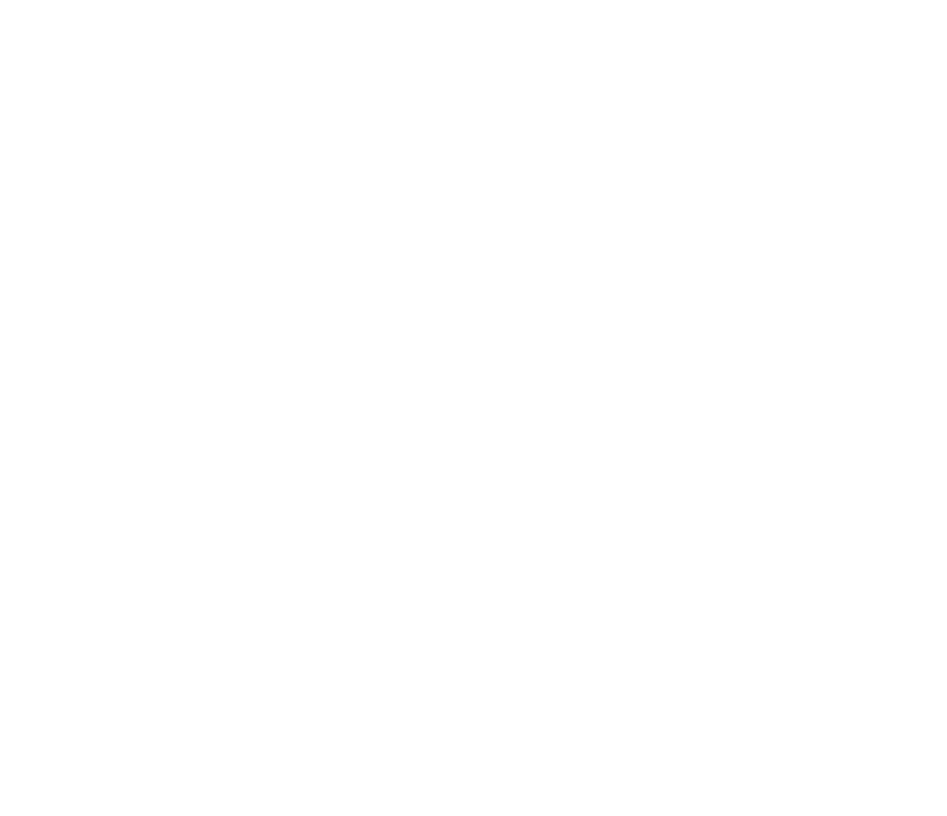
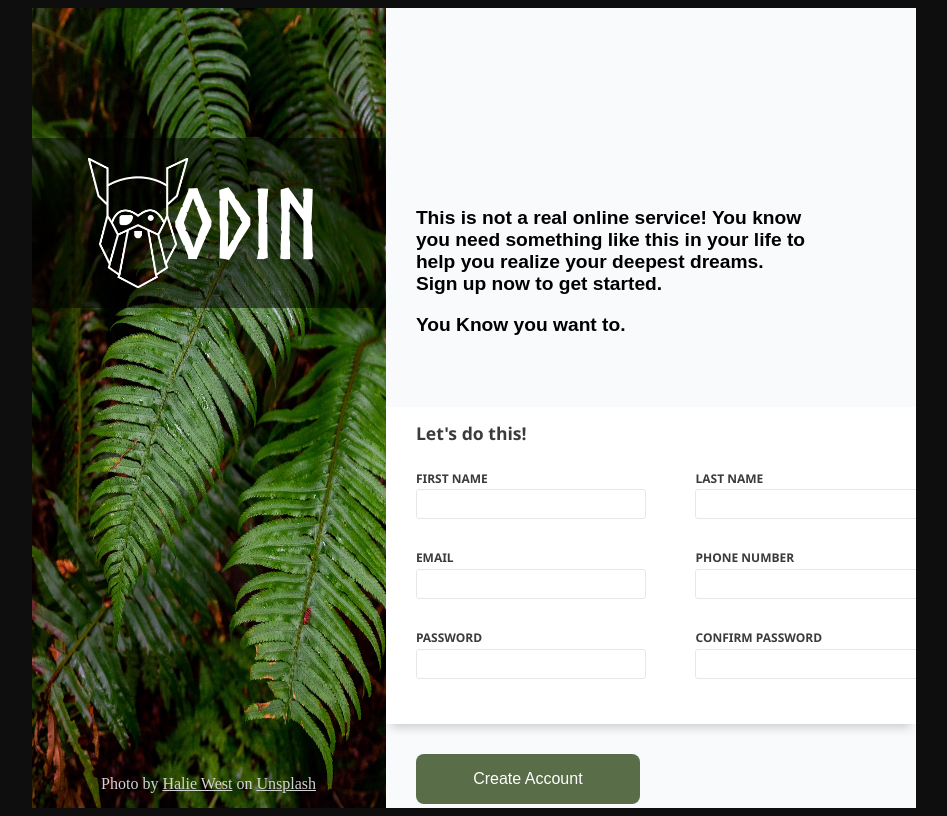
Before and after one commit to KevinScheffler/Projects, a plain HTML site: page sign-up-form/index.html in a window 1280 px wide. Shown: the whole page, without its empty margins (166-1113 px from the left). Drawn offline with Linux system fonts and the light colour scheme.

Commit message:
completed project

```diff
--- a/sign-up-form/index.html
+++ b/sign-up-form/index.html
@@ -7,6 +7,57 @@
   <title>Sign Up Form</title>
 </head>
 <body>
+  <div class="container">
+    <div class="bg-img-container">
+      <img class="bg-image" src="images/rain-forest-background.avif" />
+      <div class="logo">
+        <img src="images/logo.png">
+        <p class="logo-text">ODIN</p>
+      </div>
+      <div class="image-credit">
+        Photo by <a target="_blank" href="https://unsplash.com/photos/green-leaf-plant-in-close-up-photography-25xggax4bSA">
+        Halie West</a> on <a target="_blank" href="https://unsplash.com/">Unsplash</a>
+      </div>
+    </div>
+    <div class="form-container">
+      <div class="form-header">
+        <p class="header-text">
+          This is not a real online service! You know you need
+          something like this in your life to help you realize
+          your deepest dreams.<br> Sign up now to get started.
+        </p>
+        <p class="bottom-header-text">You Know you want to.</p>
+      </div>
+      <div class="form-body">
+        <h2>Let's do this!</h2>
+        <form action="#">
+          <div class="form-left">
+            <label for="name">FIRST NAME</label>
+            <input type="text" name="first-name" id="first-name">
 
+            <label for="email">EMAIL</label>
+            <input type="email" name="email" id="email">
+
+            <label for="password">PASSWORD</label>
+            <input type="password" name="password" id="password">
+          </div>
+          <div class="form-right">
+            <label for="last-name">LAST NAME</label>
+            <input type="text" name="last-name" id="last-name">
+
+            <label for="phone-number">PHONE NUMBER</label>
+            <input type="text" name="phone-number" id="phone-number">
+
+            <label for="confirm-password">CONFIRM PASSWORD</label>
+            <input type="password" name="confirm-pw" id="confirm-pw">
+          </div>
+        </form>
+      </div>
+      <div class="form-footer">
+        <button type="submit">Create Account</button>
+        <p>Already have an account? <a href="#">Log in</a></p>
+      </div>
+    </div>
+  </div>
 </body>
 </html>
--- a/sign-up-form/styles.css
+++ b/sign-up-form/styles.css
@@ -0,0 +1,225 @@
+@font-face {
+  font-family: 'norsebold';
+  src: url('fonts/norse-bold-webfont.woff2') format('woff2'),
+       url('fonts/norse-bold-webfont.woff') format('woff');
+  font-weight: normal;
+  font-style: normal;
+
+}
+
+
+body {
+  background-color: #0E0E0E;
+}
+
+.container {
+  width: 70%;
+  margin: 0 auto;
+  display: flex;
+  flex-wrap: wrap;
+  overflow: auto;
+}
+
+.bg-img-container {
+  min-width: 40%;
+  max-width: 40%;
+  position: relative;
+}
+
+.bg-image {
+  min-width: 100%;
+  max-width: 100%;
+  height: 100%;
+  display: block;
+}
+
+.logo {
+  position: absolute;
+  top: 26.9%;
+  left: 50%;
+  transform: translate(-50%, -50%);
+  z-index: 1;
+  width: 100%;
+  height: 10.625rem;
+  background-color: rgba(0, 0, 0, 0.5);
+}
+
+.logo img {
+  position: absolute;
+  top: 50%;
+  left: 30%;
+  transform: translate(-50%, -50%);
+  z-index: 2;
+  width: 6.25rem;
+  height: 8.125rem;
+}
+
+.logo-text {
+  position: absolute;
+  top: -35%;
+  left: 40%;
+  z-index: 3;
+  color: white;
+  font-family: 'norsebold';
+  font-size: 6rem;
+}
+
+.image-credit {
+  position: absolute;
+  bottom: 0;
+  left: 0;
+  width: 100%;
+  color: lightgrey;
+  text-align: center;
+  margin-bottom: 0.93rem;
+}
+
+.image-credit a {
+  color: lightgrey;
+}
+
+.form-container {
+  min-width: 60%;
+  max-width: 60%;
+  height: 100vh;
+  display: flex;
+  flex-direction: column;
+}
+
+.form-header {
+  background-color: #F9FAFB;
+  min-width: 100%;
+  max-width: 100%;
+  padding-top: 11.25rem;
+  display: flex;
+  flex-direction: column;
+  justify-content: flex-end;
+  margin: 0;
+}
+
+.header-text,
+.bottom-header-text {
+  font-size: 1.2rem;
+  font-weight: bold;
+  padding-left: 1.9rem;
+  margin-bottom: 4.4rem;
+  font-family: Arial, Helvetica, sans-serif;
+}
+
+.header-text {
+  min-width: 80%;
+  max-width: 80%;
+  margin-bottom: 0;
+}
+
+.form-body {
+  min-width: 100%;
+  max-width: 100%;
+  background-color: #FFFFFF;
+  padding-bottom: 0.9rem;
+  box-shadow: 0 8px 10px -5px rgba(0, 0, 0, 0.2);
+  z-index: 1;
+}
+
+.form-body h2 {
+  margin-left: 1.9rem;
+  padding-bottom: 0.6rem;
+  font-size: 1.1rem;
+  color: #3b3b3b;
+  font-weight: 600;
+  font-family: 'Segoe UI', Tahoma, Geneva, Verdana, sans-serif;
+}
+
+.form-body form {
+  display: flex;
+  justify-content: flex-start;
+}
+
+.form-left {
+  display: flex;
+  flex-direction: column;
+  margin-left: 1.9rem;
+  margin-right: 3.1rem;
+}
+
+.form-right {
+  display: flex;
+  flex-direction: column;
+}
+
+label {
+  font-size: 0.75rem;
+  padding-bottom: 0.18rem;
+  color: #3b3b3b;
+  font-weight: 600;
+  font-family: 'Segoe UI', Tahoma, Geneva, Verdana, sans-serif;
+}
+
+input {
+  margin-bottom: 1.9rem;
+  height: 1.6rem;
+  width: 14rem;
+  border-radius: 0.18rem;
+  border: 1px solid #E5E7EB;
+}
+
+input[type="password"]:invalid {
+  border-color: red;
+}
+
+input:focus {
+  border-color: blue;
+  box-shadow: 0px 2px 4px rgba(0, 0, 0, 0.1);
+}
+
+.form-footer {
+  min-width: 100%;
+  max-width: 100%;
+  background-color: #F9FAFB;
+  height: 100vh;
+}
+
+.form-footer button {
+  margin-top: 1.9rem;
+  margin-left: 1.9rem;
+  width: 14rem;
+  height: 3.1rem;
+  background-color: #596D48;
+  color: white;
+  border: none;
+  border-radius: 0.5rem;
+  font-size: 1rem;
+  cursor: pointer;
+}
+
+.form-footer p {
+  margin-left: 1.9rem;
+  margin-top: 1.9rem;
+  font-size: 1.1rem;
+}
+
+.form-footer a {
+  text-decoration: none;
+  color: #596D48;
+}
+
+
+@media (max-width: 900px) {
+  .container {
+    width: 100%;
+   display: flex;
+   flex-direction: column;
+   justify-content: center;
+   align-items: center;
+  }
+  .form-body form {
+    flex-direction: column;
+    align-items: center;
+  }
+  .form-right {
+    margin-right: 12px;
+  }
+  .form-footer {
+    text-align: center;
+  }
+}
```
Also changed, not shown: sign-up-form/fonts/Norse-Bold.otf (added), sign-up-form/fonts/norse-bold-webfont.woff (added), sign-up-form/fonts/norse-bold-webfont.woff2 (added), sign-up-form/images/logo.png (added), sign-up-form/images/rain-forest-background.avif (added).
